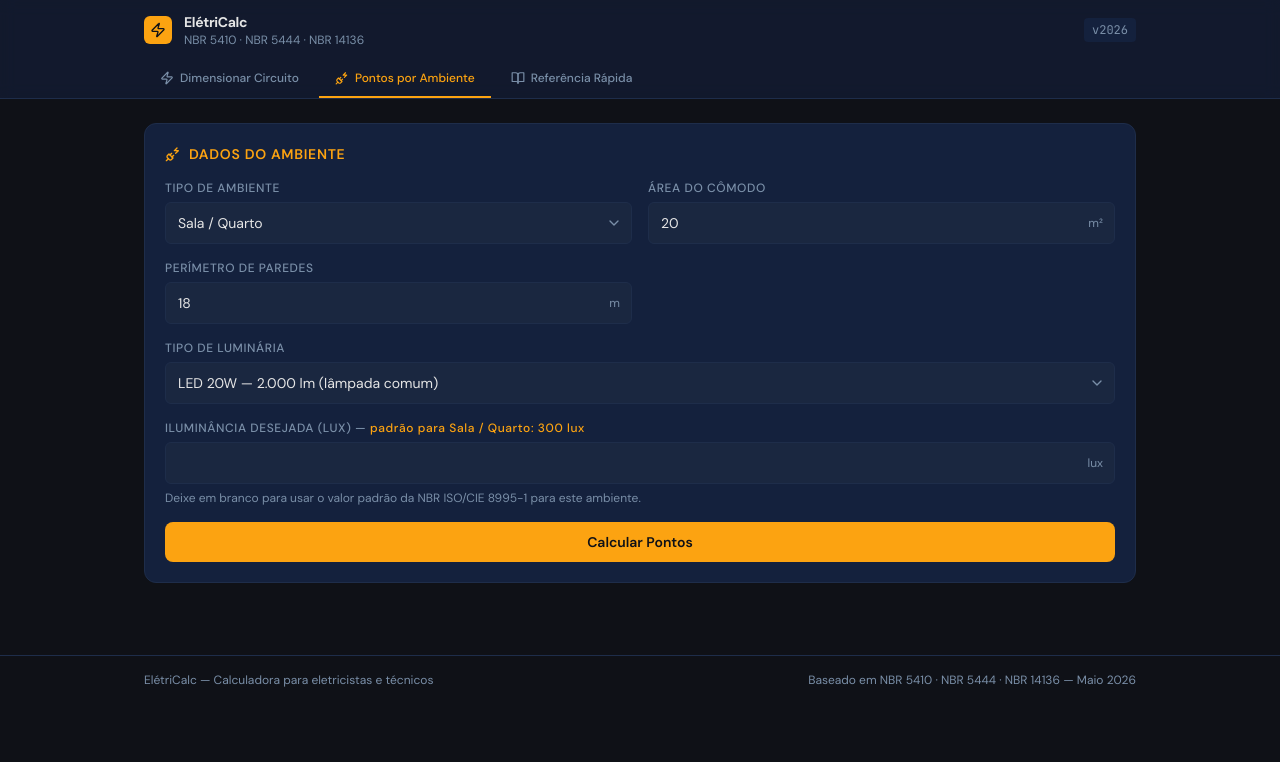
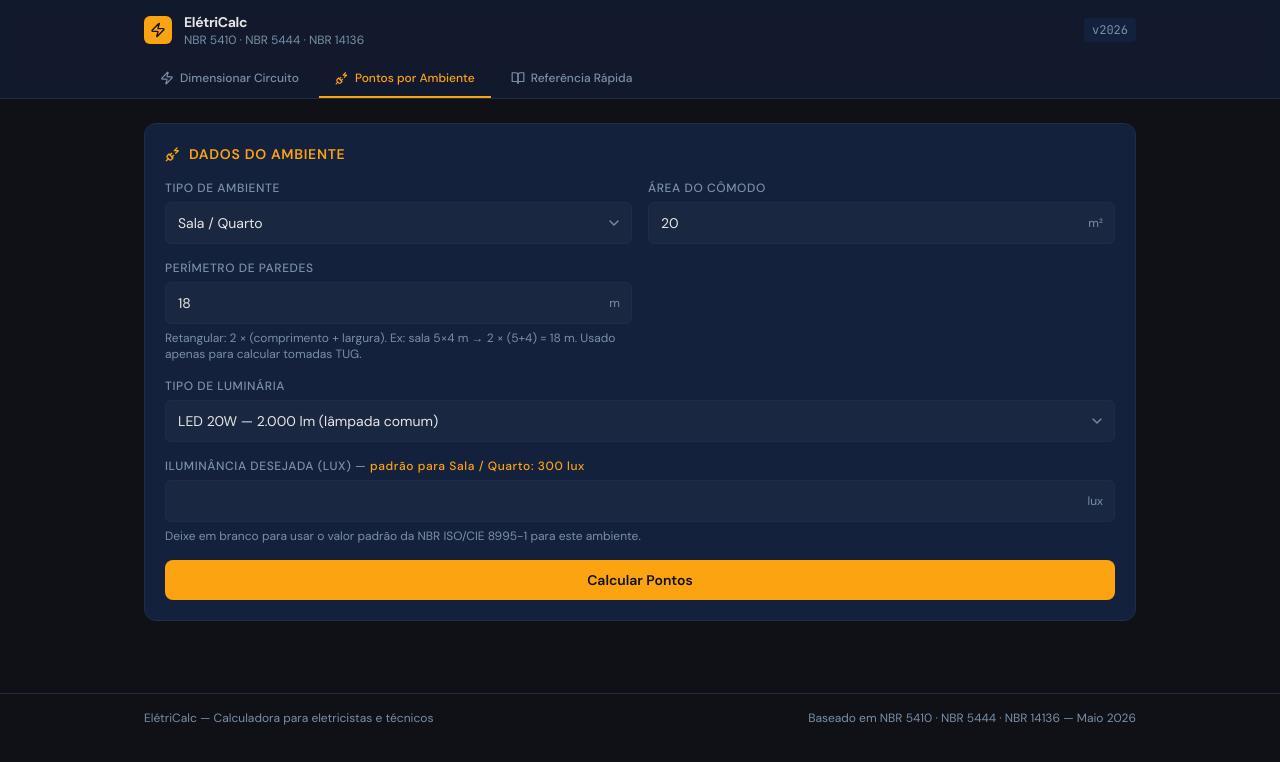
Before and after one commit to AlanRocha07/eletricacalc, a React (Vite) app: page / in a window 1280 px wide. Both pictures are taken after a click on the button "Pontos por Ambiente". Shown: the top 762 px of the page. Built offline with nearby package versions, Linux system fonts and the light colour scheme.

Commit message:
adiciona dica de perimetro no campo

```diff
--- a/src/components/RoomPoints.jsx
+++ b/src/components/RoomPoints.jsx
@@ -111,6 +111,10 @@ export default function RoomPoints() {
           <div className="flex flex-col gap-1.5">
             <label className="text-xs font-medium text-muted-foreground uppercase tracking-wider">Perímetro de Paredes</label>
             <Input value={perimeter} onChange={setPerimeter} suffix="m" />
+            <p className="text-xs text-muted-foreground">
+              Retangular: 2 × (comprimento + largura). Ex: sala 5×4 m → 2 × (5+4) = 18 m.
+              Usado apenas para calcular tomadas TUG.
+            </p>
           </div>
 
           {/* Luminária */}
```
